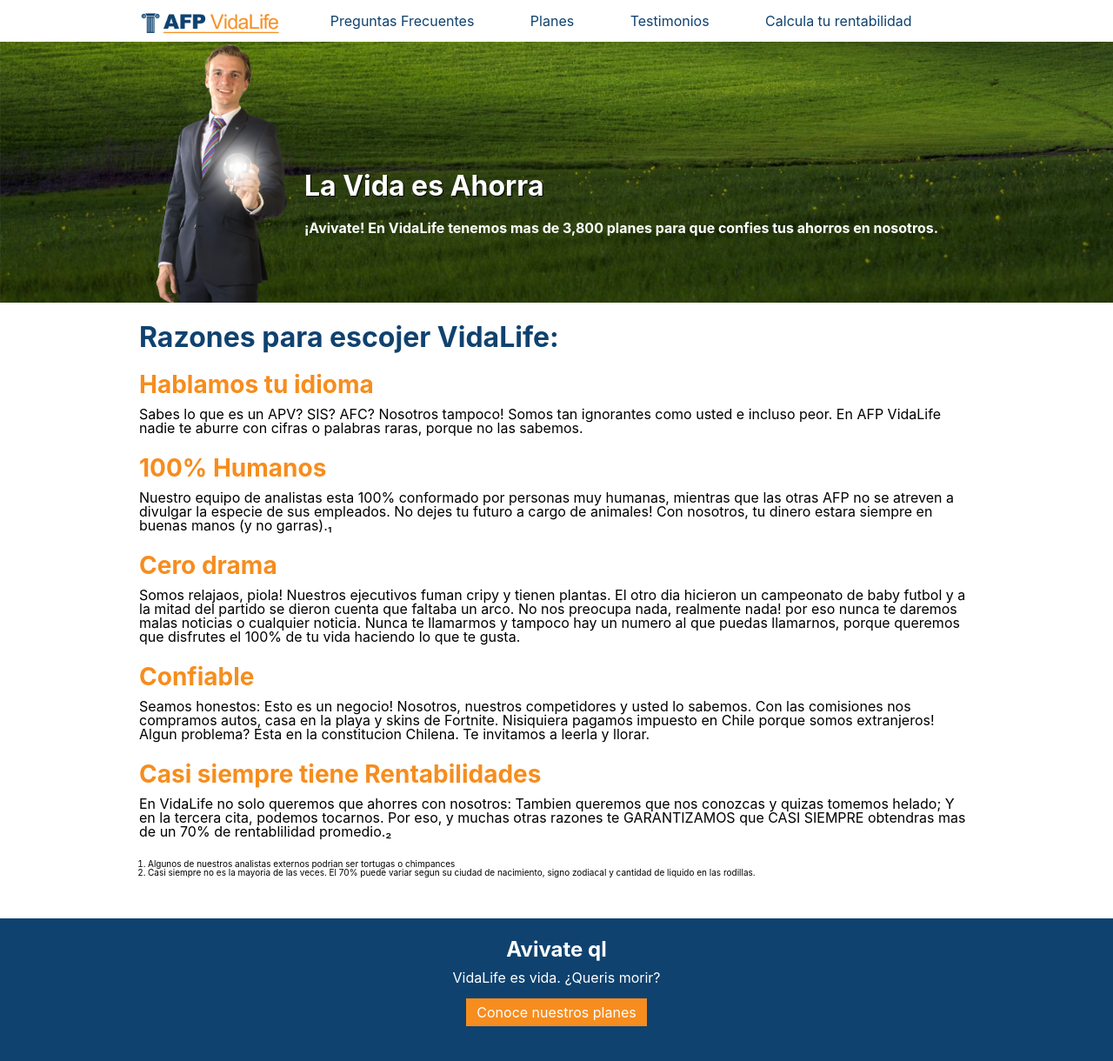
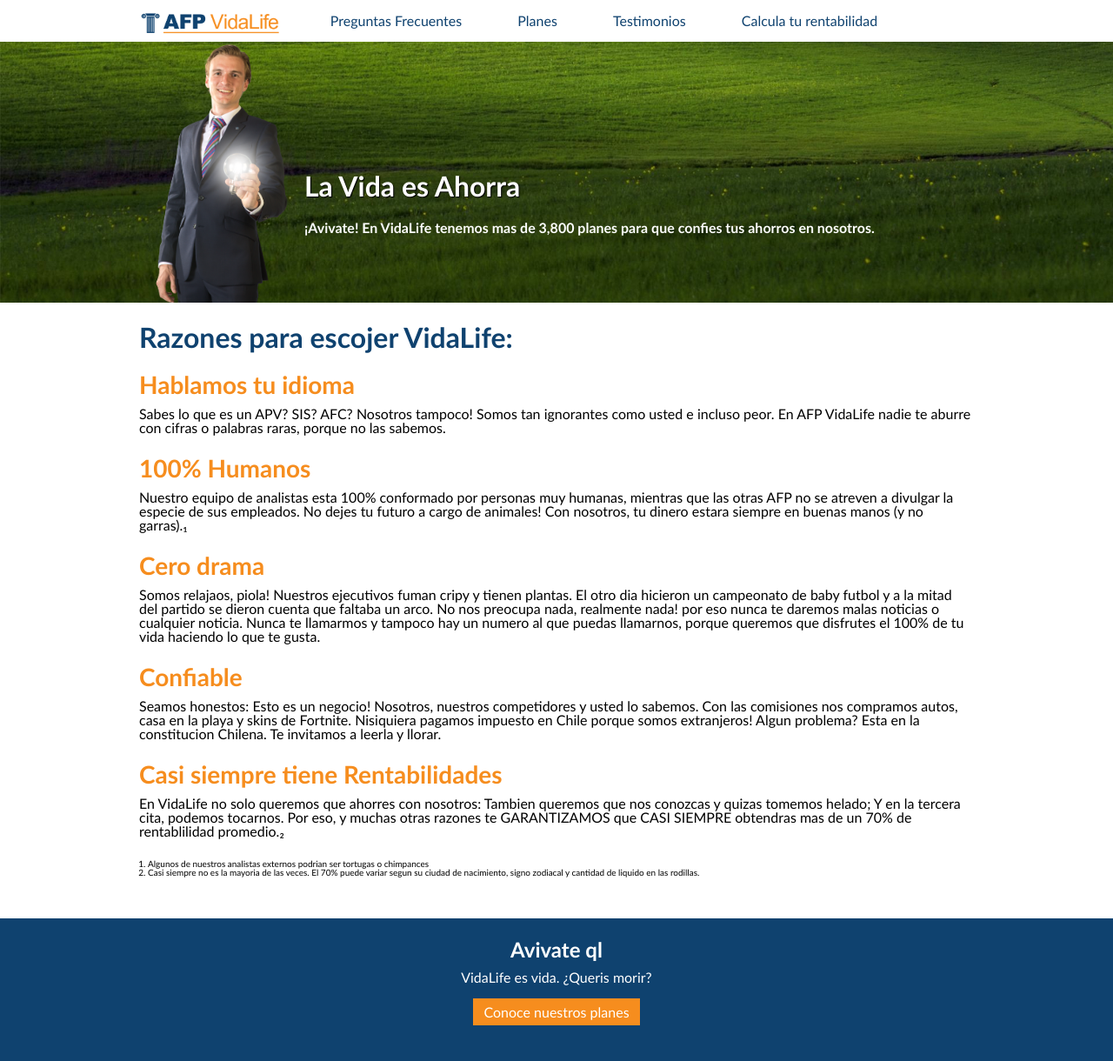
Before and after one commit to tubatuba/vidalife, a Jekyll site: the page built from index.md, in a window 1280 px wide. Shown: the whole page at 87% size. Built offline with Jekyll 4.4.1, drawn with Linux system fonts in a browser that asks for light colours.

Commit message:
FONT STACK

```diff
--- a/_sass/vidalife.scss
+++ b/_sass/vidalife.scss
@@ -1,8 +1,9 @@
 $backgroundColor: #ffffff;
 $bodyColor: #000000;
-$bodyFont: -apple-system,BlinkMacSystemFont,"Segoe UI",Helvetica,Arial,sans-serif,"Apple Color Emoji","Segoe UI Emoji","Segoe UI Symbol";
+$bodyFont: Frutiger, "Frutiger Linotype", Univers, Calibri, "Gill Sans", "Gill Sans MT", "Myriad Pro", Myriad, "DejaVu Sans Condensed", "Liberation Sans", "Nimbus Sans L", Tahoma, Geneva, "Helvetica Neue", Helvetica, Arial, sans-serif;
 $blue: #0f426f;
 $orange: #f68d1e;
+
 body {
   background: $backgroundColor;
   color: $bodyColor;
```
